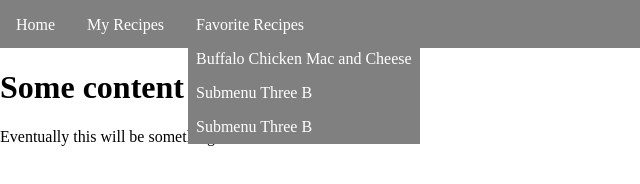
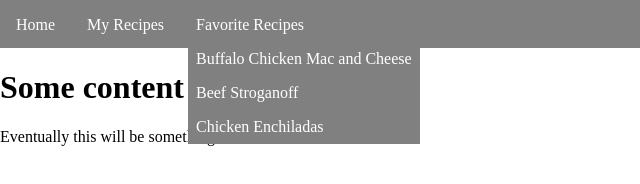
Before and after one commit to taran-carrillo/taran-carrillo.github.io, a plain HTML site: page recipe-minisite/index.html in a window 1280 px wide. Both pictures are taken after a click on the item "Favorite Recipes". Shown: the full height of the page, 0-640 px from the left. Drawn offline with Linux system fonts and the light colour scheme.

Commit message:
added last recipe link

```diff
--- a/recipe-minisite/index.html
+++ b/recipe-minisite/index.html
@@ -37,8 +37,8 @@
 			<li><a href="#">Favorite Recipes</a>
 				<ul>
 					<li><a href="https://www.mccormick.com/blogs/franks-redhot-recipes/franks-redhot-classic-buffalo-chicken-mac-and-cheese?gclid=4f2de8011c9d1bf3fc6d81ed32e1b03a&gclsrc=3p.ds&msclkid=4f2de8011c9d1bf3fc6d81ed32e1b03a&utm_source=bing&utm_medium=cpc&utm_campaign=MC_FRH_MUL_AlwaysOn_US-EN_BING_SEM_NB_REC_EXAC_NonAudience_ALL_N%2FA&utm_term=recipe+for+buffalo+chicken+mac+and+cheese&utm_content=Classic+Buffalo+Chicken+Mac+n+Cheese">Buffalo Chicken Mac and Cheese</a></li>
-					<li><a href="#">Submenu Three B</a></li>
-					<li><a href="#">Submenu Three B</a></li>
+					<li><a href="https://www.smalltownwoman.com/ground-beef-stroganoff/">Beef Stroganoff</a></li>
+					<li><a href="https://www.allrecipes.com/recipe/8691/chicken-enchiladas-i/">Chicken Enchiladas</a></li>
 				</ul>
 			</li>
 
```
